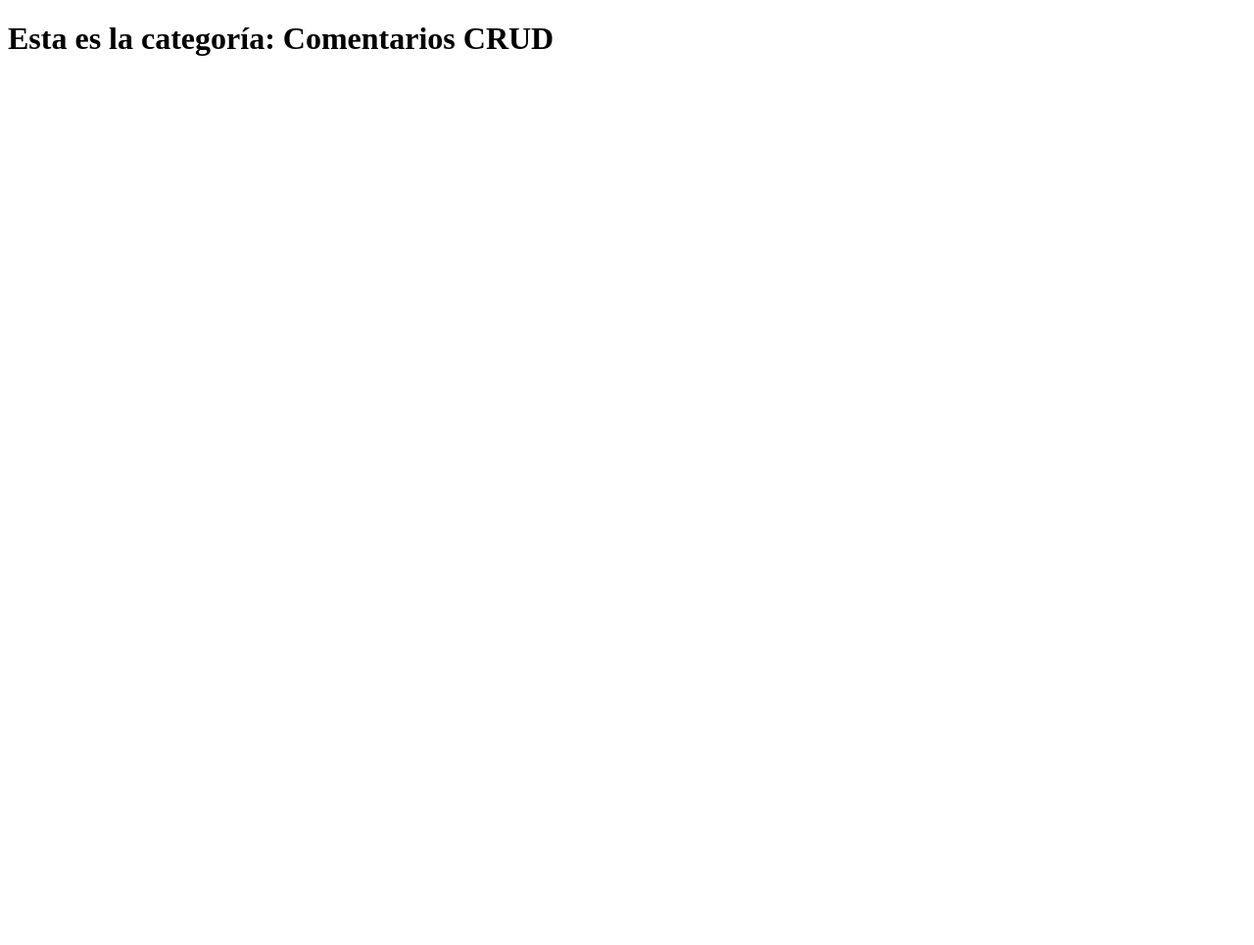
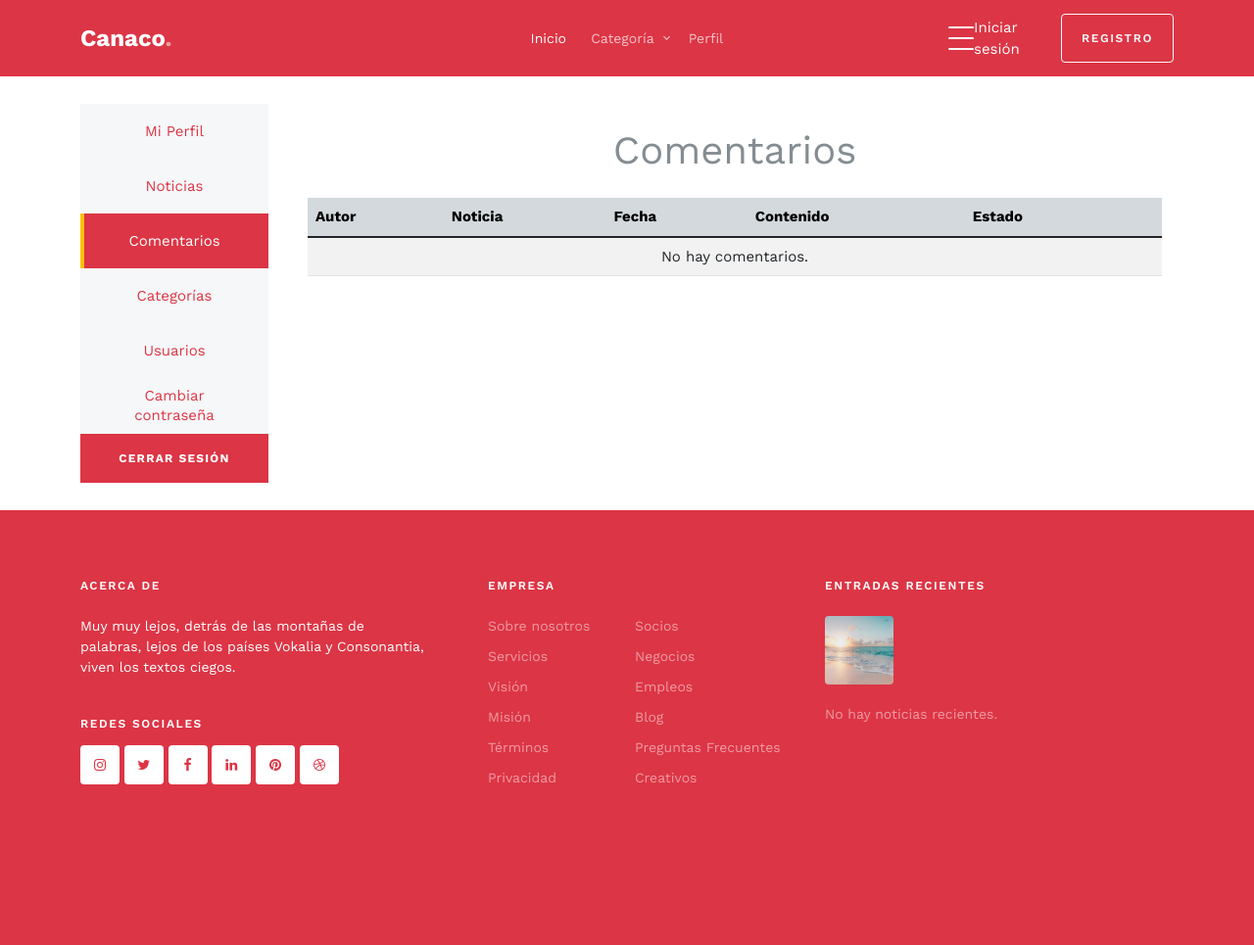
Before and after one commit to Hower-S/proyectoweb, a Django app: page /crud-comentarios/ in a window 1280 px wide. Shown: the whole page at 98% size. Before the commit the page ends 57 px from the top, so only its background shows below. Run offline with Django 4.2, Linux system fonts and the light colour scheme; some libraries are stand-ins or nearby versions; some web fonts are replaced.

Commit message:
feat(comentarios): Added crud_comentarios module

```diff
--- a/canaco/home/templates/home/crud_comentarios.html
+++ b/canaco/home/templates/home/crud_comentarios.html
@@ -1,11 +1,51 @@
-<!DOCTYPE html>
-<html lang="en">
-<head>
-    <meta charset="UTF-8">
-    <meta name="viewport" content="width=device-width, initial-scale=1.0">
-    <title>Comentarios CRUD</title>
-</head>
-<body>
-    <h1>Esta es la categoría: Comentarios CRUD</h1>
-</body>
-</html>
+{% extends 'partials/sidebar_base.html' %}
+{% load static %}
+{% block title %}Comentarios{% endblock %}
+{% block content %}
+<div class="container mt-4">
+    <h1 class="mb-4 text-center">Comentarios</h1>
+    <div class="table-responsive">
+        <table class="table table-striped table-hover align-middle">
+            <thead class="table-primary">
+                <tr>
+                    <th>Autor</th>
+                    <th>Noticia</th>
+                    <th>Fecha</th>
+                    <th>Contenido</th>
+                    <th>Estado</th>
+                    <th colspan="3"></th>
+                </tr>
+            </thead>
+            <tbody>
+                {% for comentario in comentarios %}
+                <tr>
+                    <td>{{ comentario.user.username }}</td>
+                    <td>{{ comentario.publicacion.titulo }}</td>
+                    <td>{{ comentario.createdat|date:"Y-m-d H:i" }}</td>
+                    <td>{{ comentario.contenido }}</td>
+                    <td>
+                        {% if comentario.estado == 'aprobado' %}
+                        <span class="badge bg-success">Aprobado</span>
+                        {% elif comentario.estado == 'bloqueado' %}
+                        <span class="badge bg-danger">Bloqueado</span>
+                        {% else %}
+                        <span class="badge bg-warning text-dark">Pendiente</span>
+                        {% endif %}
+                    </td>
+                    <td><a href="{% url 'home:aprobar_comentario' comentario.id %}" class="btn btn-success btn-sm">Aprobar</a></td>
+                    <td><a href="{% url 'home:bloquear_comentario' comentario.id %}" class="btn btn-warning btn-sm">Bloquear</a></td>
+                    <td>
+                        <form method="post" action="{% url 'home:eliminar_comentario' comentario.id %}">
+                            {% csrf_token %}
+                            <button type="submit" class="btn btn-danger btn-sm">Eliminar</button>
+                        </form>
+                    </td>
+                </tr>
+                {% empty %}
+                <tr><td colspan="8" class="text-center">No hay comentarios.</td></tr>
+                {% endfor %}
+            </tbody>
+        </table>
+    </div>
+</div>
+{% endblock content %}
--- a/canaco/home/templates/partials/sidebar.html
+++ b/canaco/home/templates/partials/sidebar.html
@@ -13,7 +13,7 @@
             </a>
         </li>
         <li>
-            <a href="" class="nav-link panel-nav-link {% if current == 'crud_comentarios' %}active{% endif %}">
+            <a href="{% url 'home:crud_comentarios' %}" class="nav-link panel-nav-link {% if current == 'crud_comentarios' %}active{% endif %}">
                 <span>Comentarios</span>
             </a>
         </li>
```
